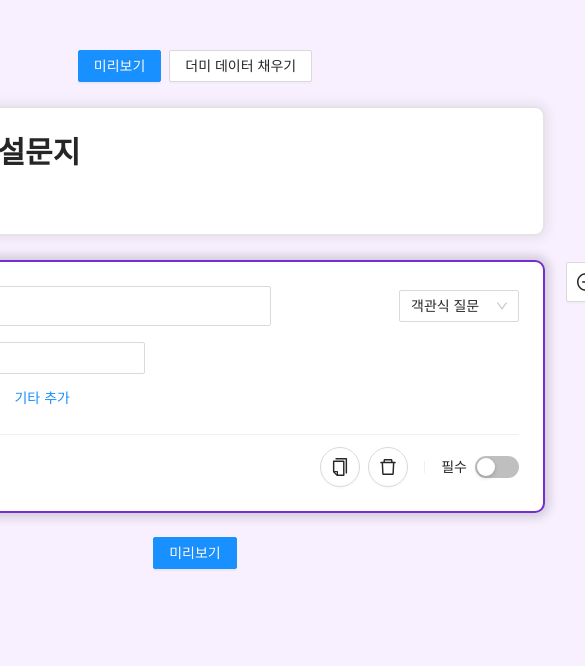
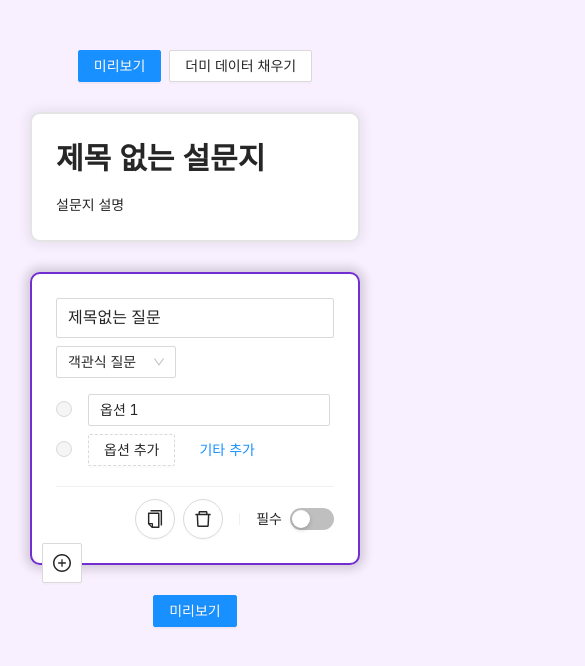
Before and after one commit to joe-brothers/clone-google-forms, a React (Create React App) app: page / in a window 390 px wide. Shown: the top 666 px of the page, 585 px wide, since content can reach past the window. Built offline with nearby package versions, Linux system fonts and the light colour scheme.

Commit message:
Edit: style - 반응형 적용

```diff
--- a/src/index.css
+++ b/src/index.css
@@ -4,3 +4,40 @@ body {
   flex-direction: column;
   align-items: center;
 }
+
+#root {
+  width: 100%;
+  display: flex;
+  justify-content: center;
+}
+
+#form-container {
+  width: 100%;
+  padding-left: 30px;
+  padding-right: 30px;
+}
+
+@media (min-width: 650px) {
+  #form-input {
+    width: 400px;
+  }
+}
+
+@media (max-width: 800px) {
+  #form-button-add-question {
+    position: absolute;
+    bottom: -20px;
+    left: 10px;
+  }
+}
+
+@media (min-width: 801px) {
+  #form-button-add-question {
+    position: absolute;
+    top: 0;
+    right: -9%;
+  }
+  #form-container {
+    width: 700px;
+  }
+}
--- a/src/pages/AdminPage/AdminPage.js
+++ b/src/pages/AdminPage/AdminPage.js
@@ -18,15 +18,16 @@ export const AdminPage = () => {
   };
 
   return (
-    <Space
-      direction="vertical"
-      size="large"
+    <section
+      id="form-container"
       style={{
         display: "flex",
+        flexDirection: "column",
         alignItems: "center",
-        position: "relative",
+        gap: 30,
         paddingTop: 50,
         paddingBottom: 50,
+        position: "relative",
       }}
     >
       <Space>
@@ -40,6 +41,6 @@ export const AdminPage = () => {
       <Button type="primary" onClick={onClickPreview}>
         미리보기
       </Button>
-    </Space>
+    </section>
   );
 };
--- a/src/pages/AdminPage/components/AdminContent/AdminContent.js
+++ b/src/pages/AdminPage/components/AdminContent/AdminContent.js
@@ -75,7 +75,7 @@ export const AdminContent = () => {
   };
 
   return (
-    <Space direction="vertical" size="large">
+    <Space direction="vertical" size="large" style={{ width: "100%" }}>
       {questions.map(({ title, type, optionList, hasEtc, isRequired, isFocused }, indexQuestion) => {
         return (
           <Card
@@ -85,7 +85,7 @@ export const AdminContent = () => {
               boxShadow: `rgb(0 0 0 / ${isFocused ? 15 : 5}%) 0px 0px 10px 5px`,
               border: `2px solid ${isFocused ? purple.primary : "#e4e4e4"}`,
               borderRadius: 10,
-              width: 700,
+              width: "100%",
             }}
             onClick={() => {
               dispatch(unfocusTitleCard());
@@ -100,15 +100,17 @@ export const AdminContent = () => {
           >
             {isFocused && <ButtonAddQuestion indexQuestion={indexQuestion} isTitle={false} />}
             <Space direction="vertical" style={{ width: "100%" }}>
-              <Space style={{ width: "100%", justifyContent: "space-between" }}>
+              <div
+                style={{ width: "100%", display: "flex", justifyContent: "space-between", flexWrap: "wrap", gap: 8 }}
+              >
                 {isFocused ? (
                   <>
                     <Input
+                      id="form-input"
                       size="large"
                       placeholder="질문"
                       value={title}
                       onChange={(e) => onChangeTitle(e, indexQuestion)}
-                      style={{ width: 400 }}
                     />
                     <Select
                       value={type}
@@ -130,7 +132,7 @@ export const AdminContent = () => {
                     {isRequired && <Text type="danger">*</Text>}
                   </Space>
                 )}
-              </Space>
+              </div>
 
               {/* 답변 목록 (단답형/장문형/체크박스 등등) */}
               {type === "textShort" && <OptionTextShort />}
--- a/src/pages/AdminPage/components/AdminContent/ButtonAddQuestion.js
+++ b/src/pages/AdminPage/components/AdminContent/ButtonAddQuestion.js
@@ -21,8 +21,9 @@ export const ButtonAddQuestion = ({ indexQuestion, isTitle }) => {
   return (
     <Tooltip title="질문 추가" placement="right">
       <Button
+        id="form-button-add-question"
         size="large"
-        style={{ position: "absolute", top: 0, right: "-9%" }}
+        style={{ zIndex: 10 }}
         icon={<PlusCircleOutlined />}
         onClick={(e) => {
           onClickAddQuestion(e, indexQuestion);
--- a/src/pages/AdminPage/components/AdminTitle/AdminTitle.js
+++ b/src/pages/AdminPage/components/AdminTitle/AdminTitle.js
@@ -25,7 +25,7 @@ export const AdminTitle = () => {
         border: `2px solid ${isFocused ? purple.primary : "#e4e4e4"}`,
         borderRadius: 10,
         boxShadow: `rgb(0 0 0 / ${isFocused ? 15 : 5}%) 0px 0px 10px 5px`,
-        width: 700,
+        width: "100%",
       }}
       onClick={() => {
         unfocusAllQuestions();
--- a/src/pages/PreviewPage/PreviewPage.js
+++ b/src/pages/PreviewPage/PreviewPage.js
@@ -1,7 +1,5 @@
+import { useNavigate } from "react-router-dom";
 import { useDispatch, useSelector } from "react-redux";
-import { Space, Card, Typography, Select, Input, Checkbox, Radio, Button, Divider } from "antd";
-import "antd/dist/antd.min.css";
-import { useNavigate } from "react-router-dom";
 import {
   clearChosenOptions,
   updateErrorStatus,
@@ -10,7 +8,10 @@ import {
   updateOptionRadio,
   updateOptionText,
 } from "redux/slices/contentSlice";
+import { checkFormHasRequired } from "utils/functions";
+import { Space, Card, Typography, Select, Input, Checkbox, Radio, Button, Divider } from "antd";
 import { ExclamationCircleOutlined } from "@ant-design/icons";
+import "antd/dist/antd.min.css";
 const { Text, Title } = Typography;
 const { TextArea } = Input;
 const { Option } = Select;
@@ -70,16 +71,8 @@ export const PreviewPage = () => {
     dispatch(updateErrorStatus({ indexQuestion }));
   };
 
-  const checkFormHasRequired = () => {
-    let hasRequired = false;
-    questions.forEach(({ isRequired }) => {
-      if (isRequired) hasRequired = true;
-    });
-    return hasRequired;
-  };
-
   return (
-    <Space direction="vertical" size="large" style={{ display: "flex", width: 700, paddingTop: 50, paddingBottom: 50 }}>
+    <Space direction="vertical" size="large" style={{ display: "flex", width: 700, padding: "50px 30px" }}>
       <Card
         style={{
           border: `2px solid #e4e4e4"`,
@@ -89,7 +82,11 @@ export const PreviewPage = () => {
       >
         <Title level={2}>{title}</Title>
         <Text>{description}</Text>
-        {checkFormHasRequired() && <Text type="danger">* 필수항목</Text>}
+        {checkFormHasRequired(questions) && (
+          <Text type="danger" style={{ display: "block", marginTop: 8 }}>
+            * 필수항목
+          </Text>
+        )}
       </Card>
       {questions.map(
         ({ title, type, optionList, hasEtc, isRequired, isError, chosenOptions, etcInput }, indexQuestion) => {
--- a/src/pages/SubmitPage/SubmitPage.js
+++ b/src/pages/SubmitPage/SubmitPage.js
@@ -1,6 +1,7 @@
 import { useSelector } from "react-redux";
+import { checkFormHasRequired } from "utils/functions";
 import { Space, Card, Typography, Select, Input, Checkbox, Radio, Button } from "antd";
-import { CheckCircleTwoTone, CheckOutlined } from "@ant-design/icons";
+import { CheckCircleTwoTone } from "@ant-design/icons";
 import "antd/dist/antd.min.css";
 const { Text, Title } = Typography;
 const { TextArea } = Input;
@@ -11,7 +12,7 @@ export const SubmitPage = () => {
   const { questions } = useSelector((state) => state.formContent);
 
   return (
-    <Space direction="vertical" size="large" style={{ display: "flex", width: 700, paddingTop: 50, paddingBottom: 50 }}>
+    <Space direction="vertical" size="large" style={{ display: "flex", width: 700, padding: "50px 30px" }}>
       <Card
         style={{
           border: `2px solid #e4e4e4"`,
@@ -19,8 +20,13 @@ export const SubmitPage = () => {
           boxShadow: `rgb(0 0 0 / 5%) 0px 0px 10px 5px`,
         }}
       >
-        <Title level={2}>{title} : 제출 내역</Title>
+        <Title level={2}>[제출 내역] {title}</Title>
         <Text>{description}</Text>
+        {checkFormHasRequired(questions) && (
+          <Text type="danger" style={{ display: "block", marginTop: 8 }}>
+            * 필수항목
+          </Text>
+        )}
       </Card>
       {questions.map(({ title, type, optionList, hasEtc, isRequired, chosenOptions, etcInput }, indexQuestion) => {
         return (
--- /dev/null
+++ b/src/utils/functions.js
@@ -0,0 +1,7 @@
+export const checkFormHasRequired = (questions) => {
+  let hasRequired = false;
+  questions.forEach(({ isRequired }) => {
+    if (isRequired) hasRequired = true;
+  });
+  return hasRequired;
+};
```
